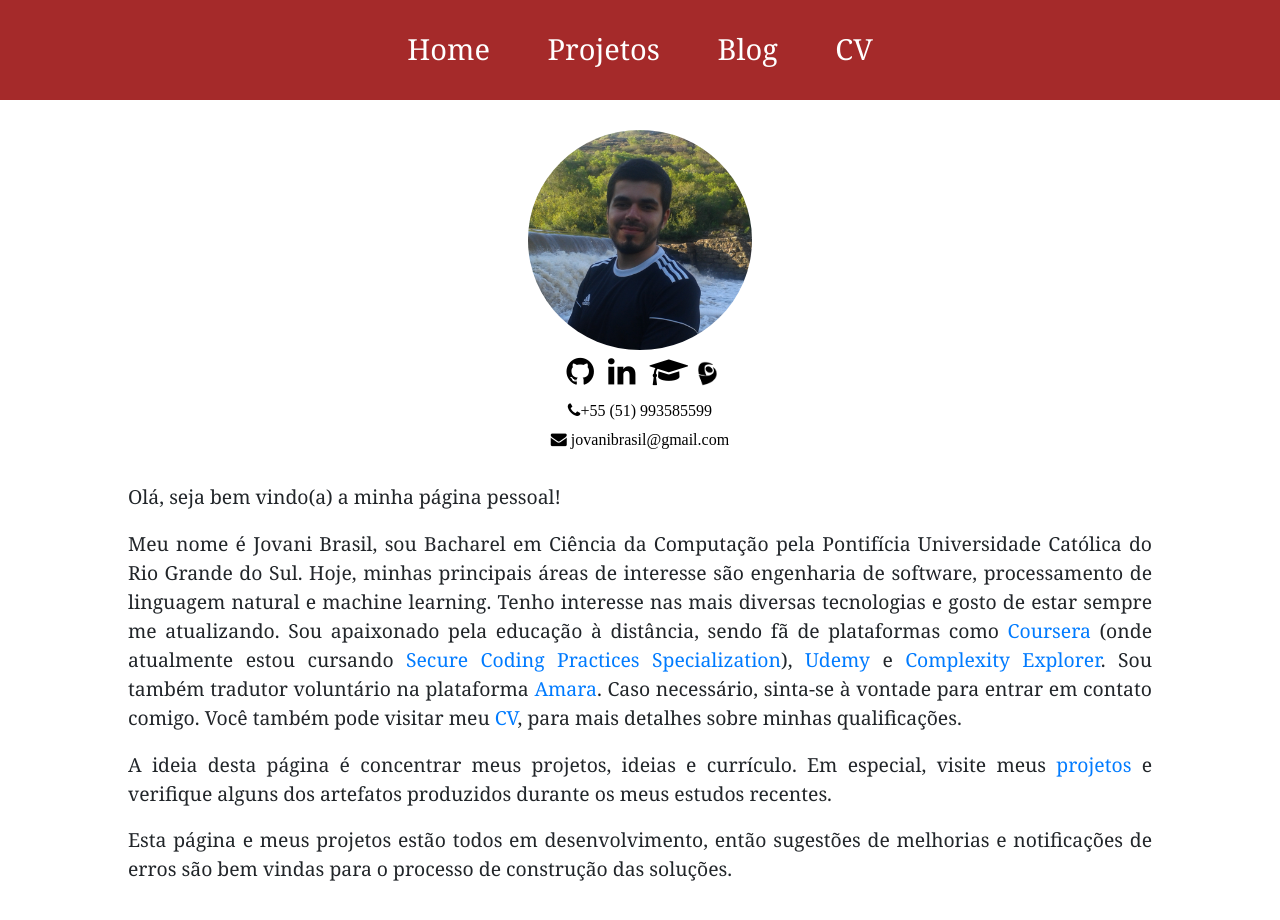
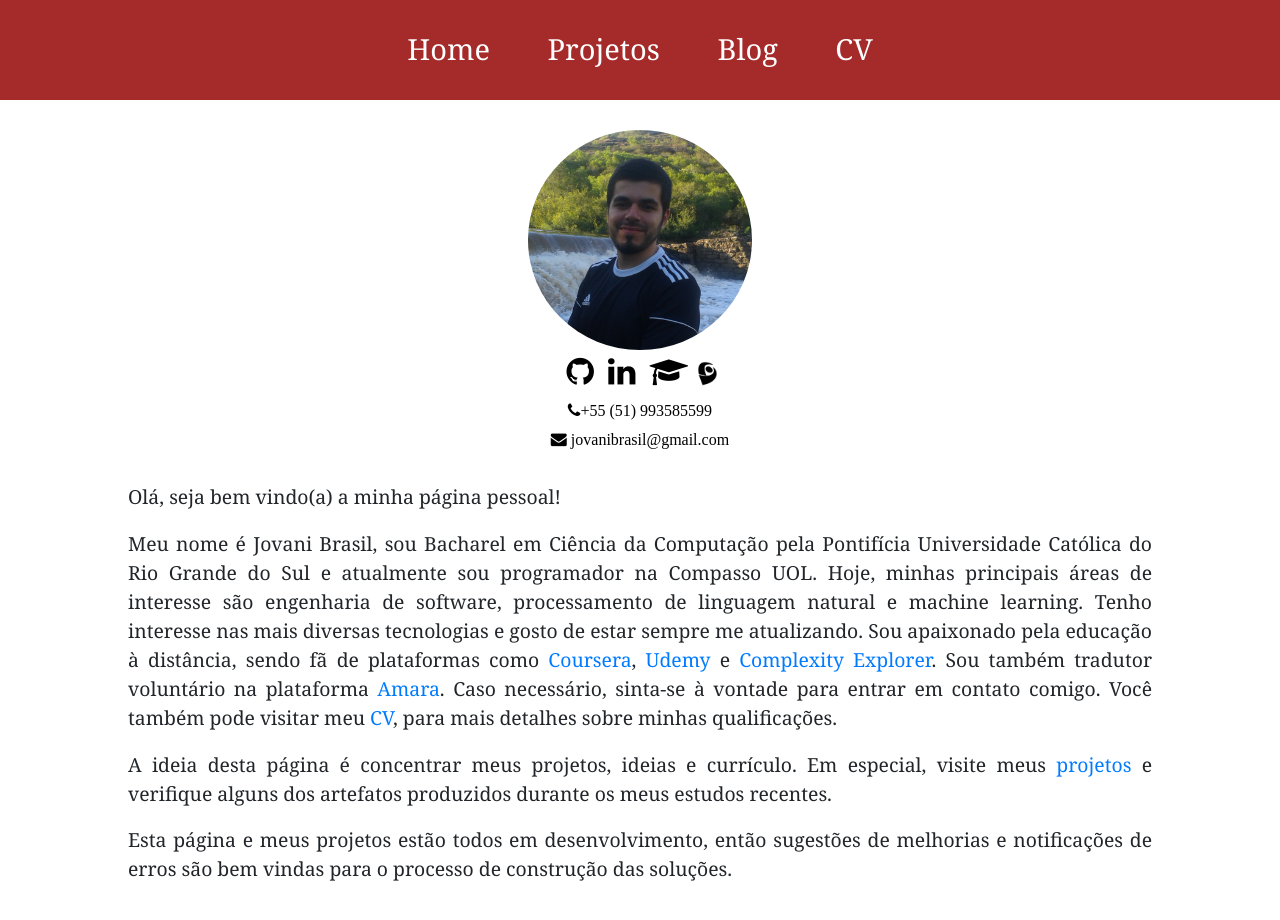
Before and after one commit to jovanibrasil/jovanibrasil-app, an Angular app: page / in a window 1280 px wide. Shown: the top 920 px of the page. Built offline with nearby package versions, Linux system fonts and the light colour scheme.

Commit message:
Update personal informations

```diff
--- a/src/app/cv/cv.component.html
+++ b/src/app/cv/cv.component.html
@@ -18,9 +18,14 @@
                 tive diversas publicações junto ao grupo, tanto nacionais quanto internacionais (veja as publicações
                 <a href="http://lattes.cnpq.br/3411257639128251">aqui</a>).</p>
 
-                <p>Desde que saí do VHLAB em meados de 2016, voltei meu foco para a faculdade e no estudo de assuntos relacionados as
+                <p>Quando que saí do VHLAB em meados de 2016, voltei meu foco para a faculdade e no estudo de assuntos relacionados as
                 disciplinas. Em especial, engenheria de software e inteligência artificial tem sido as áreas que tiveram atenção especial
                 nos últimos meses, sendo que amo ambas as áreas e considero de extrema valia para a computação.</p>
+
+                <p>Desde março deste ano sou programador na Compasso Uol, como foco principalmente no desenvolvimento de aplicações Java com Spring Boot.
+                    Na Compasso estou tendo a oportunidade de afiar minhas skills e de vivenciar experiência de projetos, trabalhando em equipe
+                    e utilizando metodologias ágeis.
+                </p>
 
                 <p>Atualmente estou focado no estudo de diversas tecnologias com alta demanda na indústria, em especial Java
                     e o Spring Framework. Meus estudos também compreendem as linguagens Python, C, e JavaScript, TypeScript, utilizando diversas tecnologias
@@ -31,7 +36,7 @@
 
                 <h5>Download (<b>Currículo completo</b>)</h5>
 
-                Meu currículo completo pode ser baixado em PDF <a href="https://drive.google.com/open?id=1QDUOmVs-3DaLfiVLgYzJvDcwY9BLRm9I" download="jovanibrasil_cv" alt="Meu CV">aqui</a>.
+                Meu currículo completo pode ser baixado em PDF <a href="./assets/docs/cv-jovani.pdf" download="jovani-cv" alt="Meu CV">aqui</a>.
             </div>
         </article>
     </div>
--- a/src/app/home/home.component.html
+++ b/src/app/home/home.component.html
@@ -36,11 +36,11 @@
                     <p>Olá, seja bem vindo(a) a minha página pessoal!</p>
                     <p>
                     Meu nome é Jovani Brasil, sou Bacharel em Ciência da Computação pela Pontifícia Universidade Católica
-                    do Rio Grande do Sul. Hoje, minhas principais áreas de interesse são engenharia de software, processamento de linguagem natural
+                    do Rio Grande do Sul e atualmente sou programador na Compasso UOL. Hoje, minhas principais áreas de interesse
+                    são engenharia de software, processamento de linguagem natural
                     e machine learning. Tenho interesse nas mais diversas tecnologias e gosto de estar sempre me atualizando.
                     Sou apaixonado pela educação à distância, sendo fã de plataformas como
-                    <a href="https://www.coursera.org/">Coursera</a> (onde atualmente estou cursando
-                    <a href="https://www.coursera.org/specializations/secure-coding-practices">Secure Coding Practices Specialization</a>),
+                    <a href="https://www.coursera.org/">Coursera</a>,
                     <a href="https://www.udemy.com/">Udemy</a> e <a href="https://www.complexityexplorer.org/">Complexity Explorer</a>.
                     Sou também tradutor voluntário na plataforma <a href="https://amara.org/pt/">Amara</a>.
                     Caso necessário, sinta-se à vontade para entrar em contato comigo.
```
Also changed, not shown: 7 other files (tests, documents, lock files or other folders).
